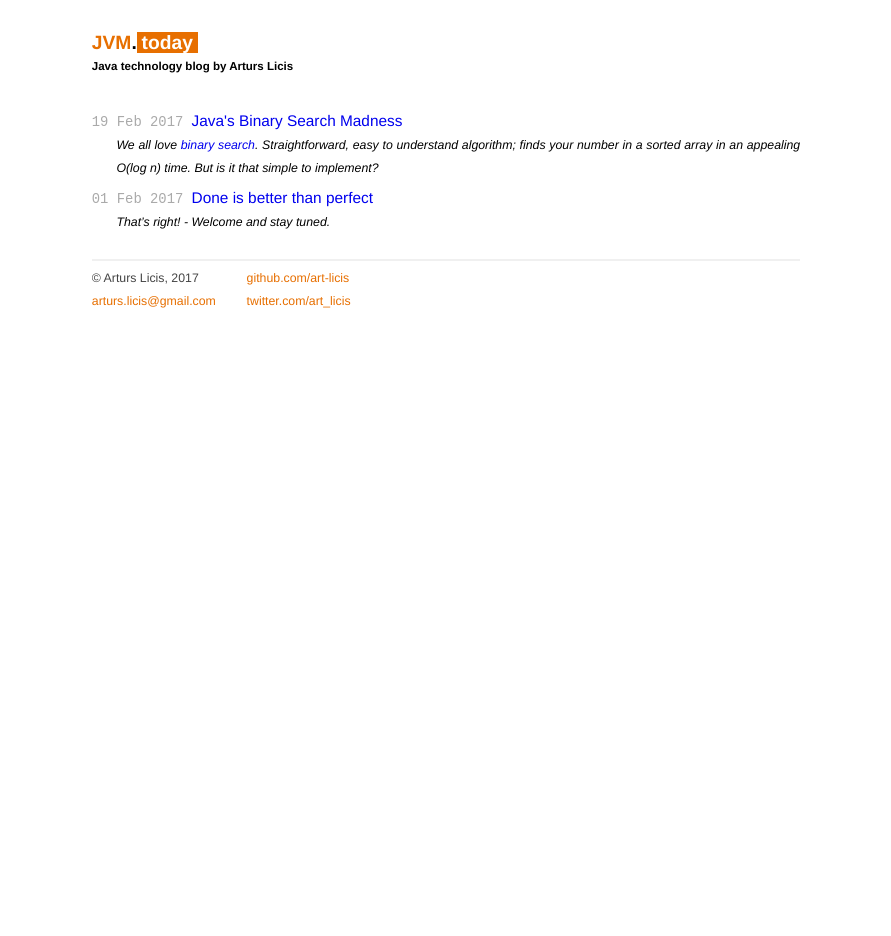
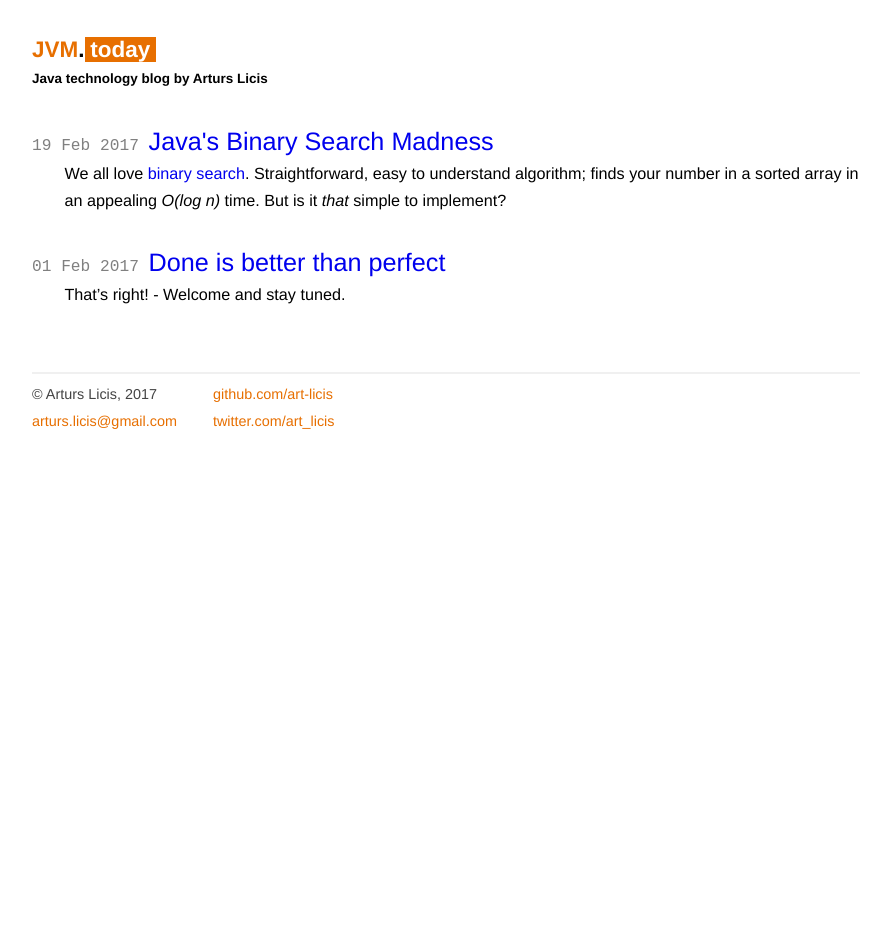
Before and after one commit to art-licis/art-licis.github.io, a Jekyll site: the page built from index.html, in a window 1280 px wide. Shown: the whole page, without its empty margins (194-1085 px from the left). Built offline with Jekyll 4.4.1, drawn with Linux system fonts in a browser that asks for light colours.

Commit message:
CSS cosmetic fixes

```diff
--- a/css/site.css
+++ b/css/site.css
@@ -9,7 +9,7 @@ html, body {
 
 body {
   background-color: white;
-  font: 14px helvetica, arial, clean, sans-serif;
+  font: 18px Helvetica, "Segoe UI", Arial, sans-serif;
   text-align: center;
 }
 
@@ -27,24 +27,35 @@ a:hover {
 }
 
 a:visited {
-  color: #B5B5BF;
+  color: #609;
 }
 
 ul.posts {
   list-style-type: none;
 }
 
+ul.posts li {
+  padding-bottom: 1.5em;
+}
+
 ul.posts span {
-  color: #AAA;
+  color: #808080;
   font-family: "Courier New", monospace;
   font-size: 90%;
 }
 
+ul.posts a {
+  font-size: 140%;
+}
+
 ul.posts div {
   color: #000;
-  font-size: 80%;
-  font-style: italic;
+  font-size: 90%;
   padding-left: 2em;
+}
+
+ul.posts div a {
+  font-size: 100%;
 }
 
 ul.posts div p {
@@ -52,8 +63,8 @@ ul.posts div p {
 }
 
 .site {
-  font-size: 110%;
-  text-align: justify;
+  font-size: 100%;
+  text-align: left;
   width: 46em;
   margin: 2em auto 2em auto;
   line-height: 1.5em;
@@ -120,12 +131,25 @@ ul.posts div p {
   margin: 0.5em 0;
 }
 
+.site h2, h3, h4, h5, h6 {
+  margin-top: 1.5em;
+}
+
+table {
+  margin: 1em 0 1.5em;
+}
+
+table td {
+  padding-left: 5px;
+  border-bottom: 1px solid #E76F00;
+}
+
 .highlight {
   background: #FFFDFA;
   border: 1px solid #F0F0F0;
   font-size: 80%;
   line-height: 1.2em;
-  margin: 0.5em 0;
+  margin: 2em 0;
 }
 
 .highlight {
@@ -142,3 +166,14 @@ ul.posts div p {
 .highlight .code {
   padding-left: 0.2em;
 }
+
+.highlight table {
+  border: none;
+  margin: 0;
+}
+
+.highlight table td {
+  border: none;
+  padding-left: 0px;
+  margin: 0;
+}
```
